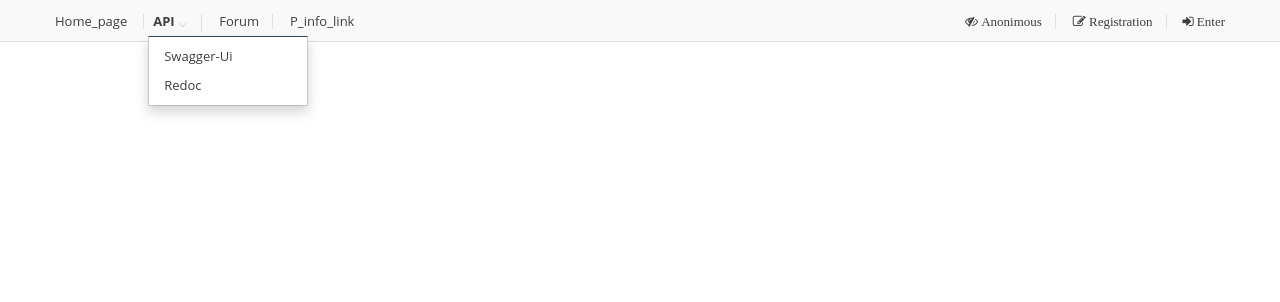
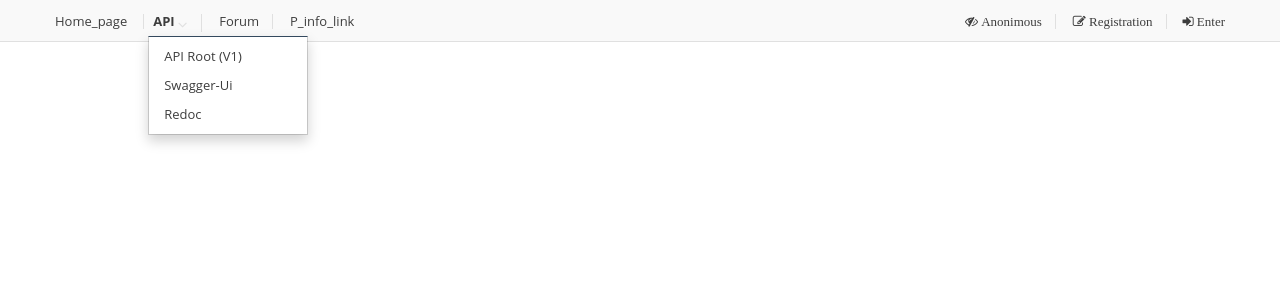
Before and after one commit to Primero1800/internet_store, a Django app: template mine_shop/orders/templates/orders/admin_orders.html in a window 1280 px wide, after a click on "API". Shown: the top 302 px of the page. Run offline with Django 5.2, Linux system fonts and the light colour scheme; the template is opened without the code that fills it: most values are stand-ins (such as "Sample title", 1, 10 or a date in 2020); parts of the project's set-up code (start-up, migrations or seed data) failed here and were passed over; some libraries are stand-ins or nearby versions.

Commit message:
root v1 added in top navigation

```diff
--- a/mine_shop/api/urls.py
+++ b/mine_shop/api/urls.py
@@ -22,10 +22,12 @@ router.register('sale_information', APISaleInformationViewSet)
 router.register('users', APIUserViewSet)
 router.register('votes', APIVoteViewSet)
 
+
 urlpatterns = [
 
     path(f'products/<int:pk>/detail/', APIProductView.as_view(), name='product_detail'),
     path(f'users/<int:pk>/detail/', APIUserView.as_view(), name='user_detail'),
     path(f'', include(router.urls)),
+    path('', router.APIRootView.as_view(), name='root')
 
 ]
--- a/mine_shop/store/templates/store/divs/div_top_navigation.html
+++ b/mine_shop/store/templates/store/divs/div_top_navigation.html
@@ -11,6 +11,7 @@
                             <li class="dropdown">
                                 <a class="dropdown-toggle" data-toggle="dropdown" href="#pages2"><b>API</b></a>
                                 <ul class="dropdown-menu" role="menu">
+                                    <li><a href="{% url 'v1:root' %}">API Root (v1)</a></li>
                                     <li><a href="{% url 'swagger-ui' %}">Swagger-ui</a></li>
                                     <li><a href="{% url 'redoc' %}">Redoc</a></li>
                                 </ul>
```
